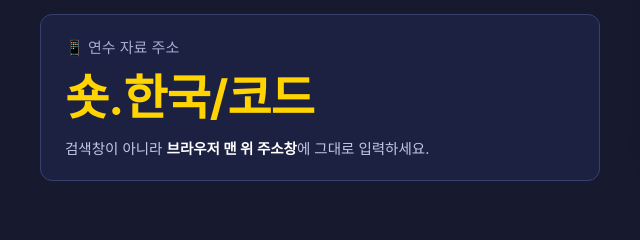
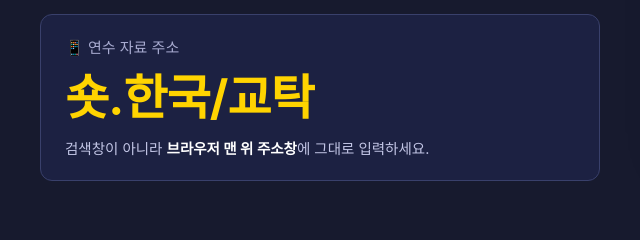
Before and after one commit to biscuitbox/classhelper-e32, a plain HTML site: page index.html in a window 1280 px wide. Shown: the part 485-725 px from the top of the page, 60-700 px from the left. Drawn offline with Linux system fonts and the light colour scheme.

Commit message:
단축 주소 숏.한국/교탁 반영 (홈 연수 자료 주소, 강사 준비 올리기 4단계)
Co-Authored-By: Claude Opus 5.5 <noreply@anthropic.com>
Claude-Session: https://claude.ai/code/session_012chGshZfrnJPiHT4pb1USV

```diff
--- a/index.html
+++ b/index.html
@@ -193,7 +193,7 @@
     <div class="linkbox">
       <span class="cap">📱 연수 자료 주소</span>
       <!-- ▼ 강사용 — 여기 한 곳만 바꾸세요 ▼ -->
-      <span class="url" id="shorturl">숏.한국/코드</span>
+      <span class="url" id="shorturl">숏.한국/교탁</span>
       <!-- ▲ 여기까지 ▲ -->
       <span class="how">검색창이 아니라 <b>브라우저 맨 위 주소창</b>에 그대로 입력하세요.</span>
     </div>
```
Also changed, not shown: setup.html (+1 -1 lines).
